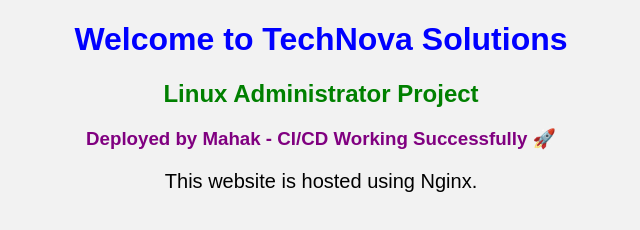
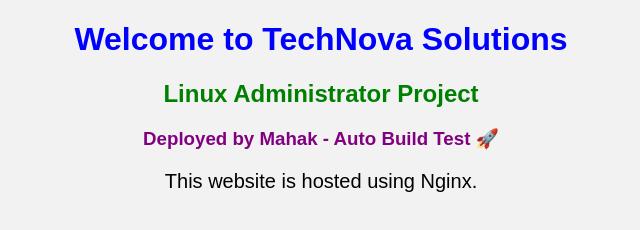
Before and after one commit to Asha21697/linux-admin-project, a plain HTML site: page website/index.html in a window 1280 px wide. Shown: the whole page, without its empty margins (319-959 px from the left). Drawn offline with Linux system fonts and the light colour scheme.

Commit message:
Auto Build Test

```diff
--- a/website/index.html
+++ b/website/index.html
@@ -11,7 +11,7 @@
 
 <h2>Linux Administrator Project</h2>
 
-<h3>Deployed by Mahak - CI/CD Working Successfully 🚀</h3>
+<h3>Deployed by Mahak - Auto Build Test 🚀</h3>
 
 <p>This website is hosted using Nginx.</p>
 
```
